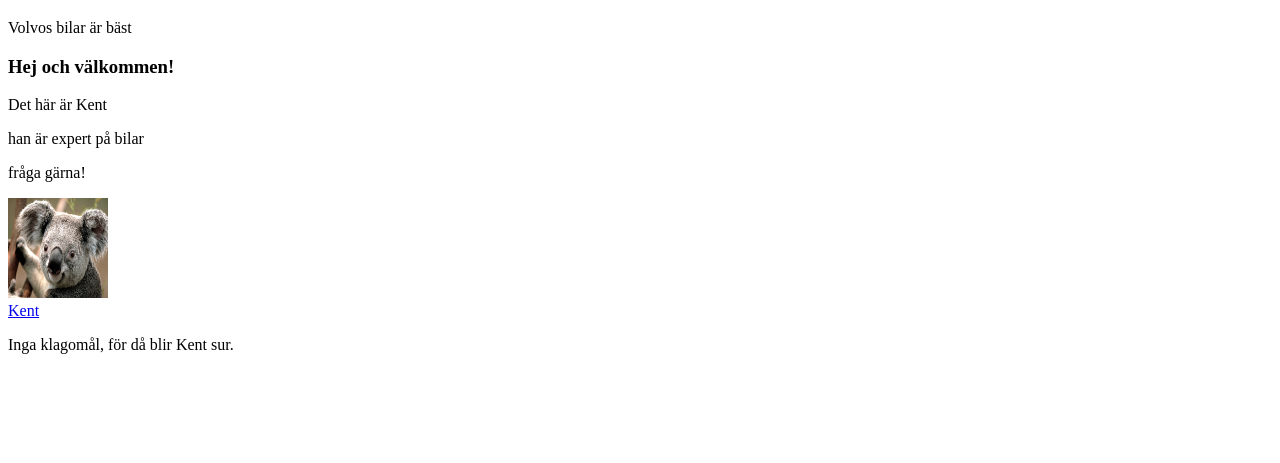
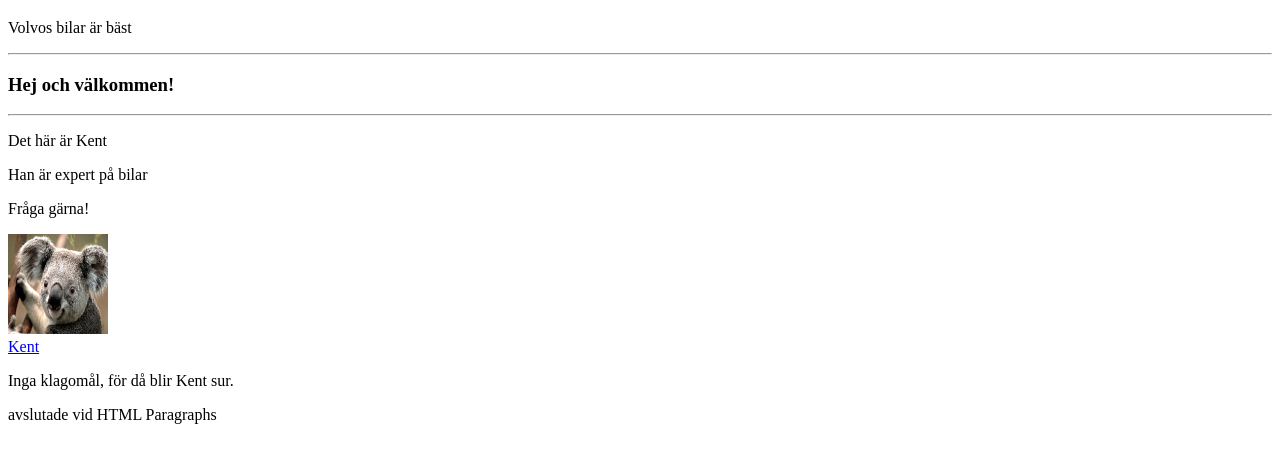
Before and after one commit to PeterssonErik/test, a plain HTML site: page index.html in a window 1280 px wide. Shown: the part 61-524 px from the top of the page. Drawn offline with Linux system fonts and the light colour scheme.

Commit message:
ytterliggare

```diff
--- a/index.html
+++ b/index.html
@@ -10,14 +10,14 @@
     <p title="Volvo">
     Volvos bilar &aumlr b&aumlst
     </p>
-
+    <hr>
     <h3>Hej och v&aumllkommen!</h3>
-
+    <hr>
     <p>Det h&aumlr &aumlr Kent</p>
 
-<p>han &aumlr expert p&aring bilar</p>
+    <p>Han &aumlr expert p&aring bilar</p>
 
-<p>fr&aringga g&aumlrna!</p>
+    <p>Fr&aringga g&aumlrna!</p>
 
     <img src="/allt/pics/Koala.jpg" alt=ur funktion style="width:100px;height:100px;">
     </img>
@@ -25,7 +25,7 @@
 
     <a href="https://www.youtube.com/watch?v=J6hLIP06I_8">Kent</a>
     <p>Inga klagom&aringl, f&oumlr d&aring blir Kent sur.</p>
-
+    avslutade vid HTML Paragraphs
 
 
 </body>
```
Also changed, not shown: stefan.html (added, +15 -0 lines). Lines whose indentation alone changed are shown as unchanged.
